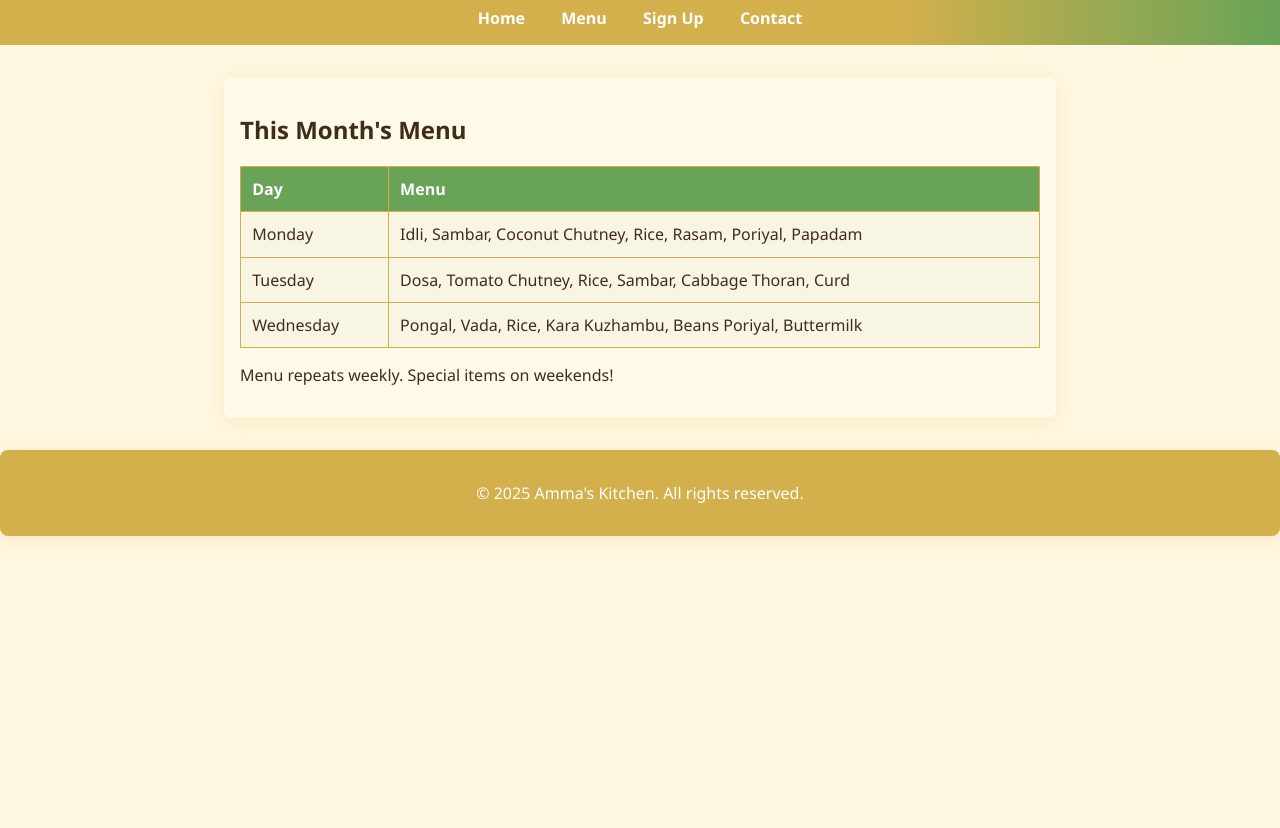
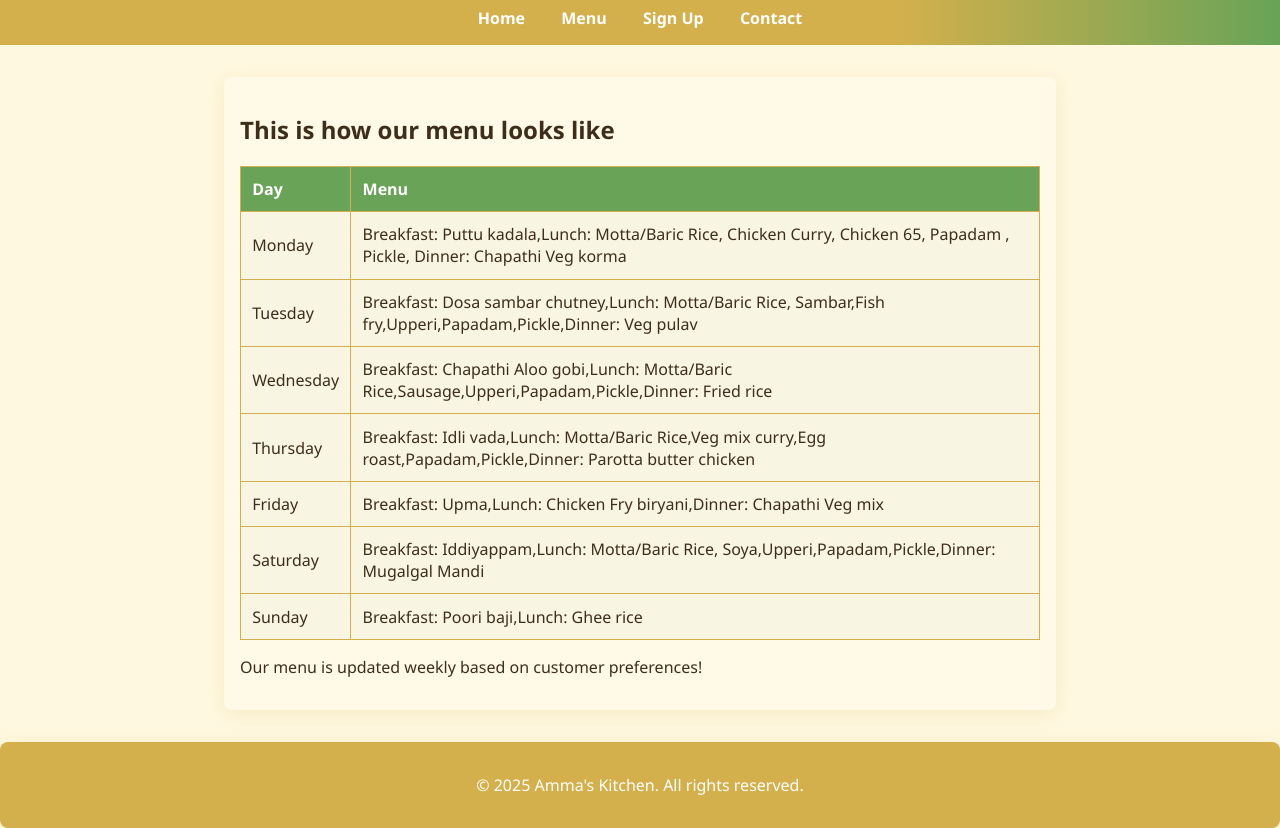
Before and after one commit to vishshetty6/ammas-kitchen.github.io, a website: page menu.html in a window 1280 px wide. Shown: the part 62-890 px from the top of the page. Before the commit the page ends 800 px from the top, so only its background shows below. Drawn offline with Linux system fonts and the light colour scheme.

Commit message:
Update menu.html

```diff
--- a/menu.html
+++ b/menu.html
@@ -17,7 +17,7 @@
     </nav>
   </header>
   <main>
-    <h2>This Month's Menu</h2>
+    <h2>This is how our menu looks like</h2>
     <table class="menu-table">
       <tr>
         <th>Day</th>
@@ -25,19 +25,35 @@
       </tr>
       <tr>
         <td>Monday</td>
-        <td>Idli, Sambar, Coconut Chutney, Rice, Rasam, Poriyal, Papadam</td>
+        <td>Breakfast: Puttu kadala,Lunch: Motta/Baric Rice, Chicken Curry, Chicken 65, Papadam , Pickle, Dinner: Chapathi Veg korma</td>
       </tr>
       <tr>
         <td>Tuesday</td>
-        <td>Dosa, Tomato Chutney, Rice, Sambar, Cabbage Thoran, Curd</td>
+        <td>Breakfast: Dosa sambar chutney,Lunch: Motta/Baric Rice, Sambar,Fish fry,Upperi,Papadam,Pickle,Dinner: Veg pulav</td>
       </tr>
       <tr>
         <td>Wednesday</td>
-        <td>Pongal, Vada, Rice, Kara Kuzhambu, Beans Poriyal, Buttermilk</td>
+        <td>Breakfast: Chapathi Aloo gobi,Lunch: Motta/Baric Rice,Sausage,Upperi,Papadam,Pickle,Dinner: Fried rice </td>
+      </tr>
+      <tr>
+        <td>Thursday</td>
+        <td>Breakfast: Idli vada,Lunch: Motta/Baric Rice,Veg mix curry,Egg roast,Papadam,Pickle,Dinner: Parotta butter chicken </td>
+      </tr>
+      <tr>
+        <td>Friday</td>
+        <td>Breakfast: Upma,Lunch: Chicken Fry biryani,Dinner: Chapathi Veg mix </td>
+      </tr>
+      <tr>
+        <td>Saturday</td>
+        <td>Breakfast: Iddiyappam,Lunch: Motta/Baric Rice, Soya,Upperi,Papadam,Pickle,Dinner: Mugalgal Mandi </td>
+      </tr>
+      <tr>
+        <td>Sunday</td>
+        <td>Breakfast: Poori baji,Lunch: Ghee rice</td>
       </tr>
       <!-- Add all days as needed -->
     </table>
-    <p>Menu repeats weekly. Special items on weekends!</p>
+    <p>Our menu is updated weekly based on customer preferences!</p>
   </main>
   <footer>
     <p>&copy; 2025 Amma's Kitchen. All rights reserved.</p>
```
